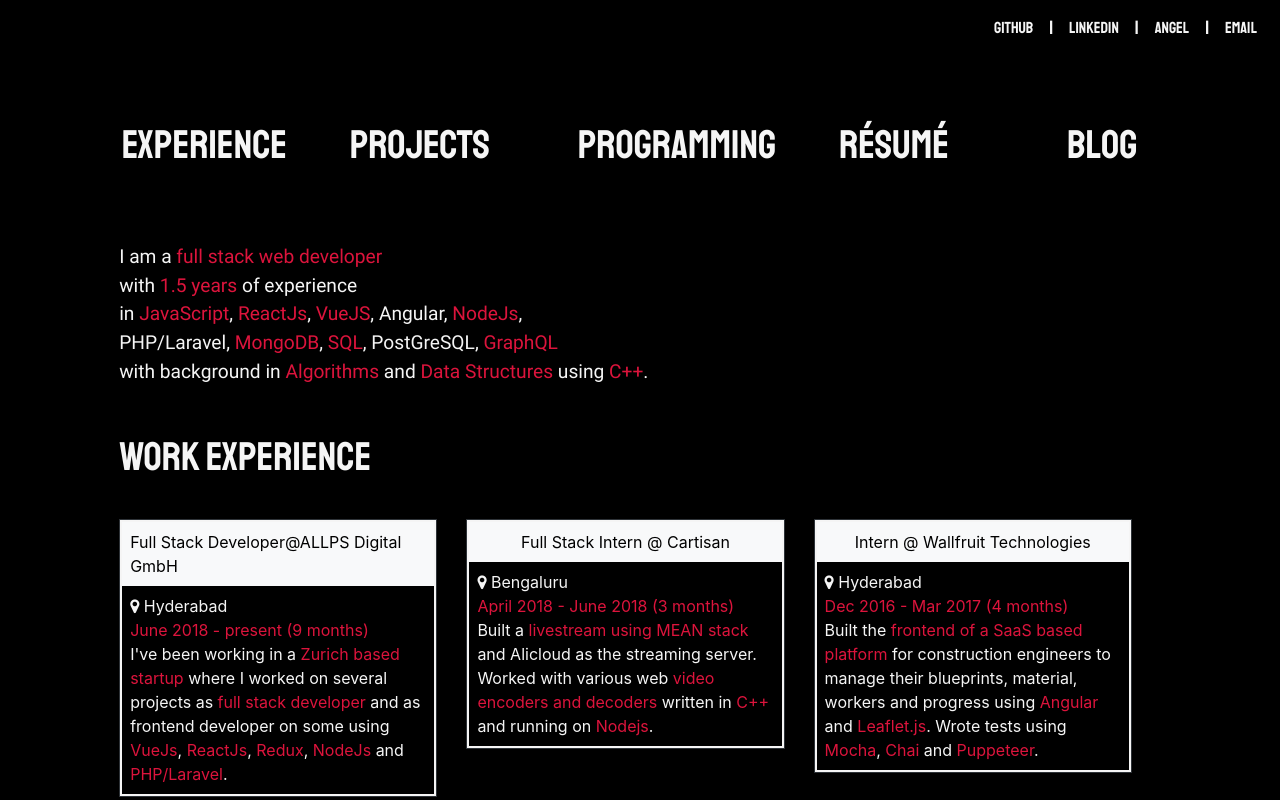
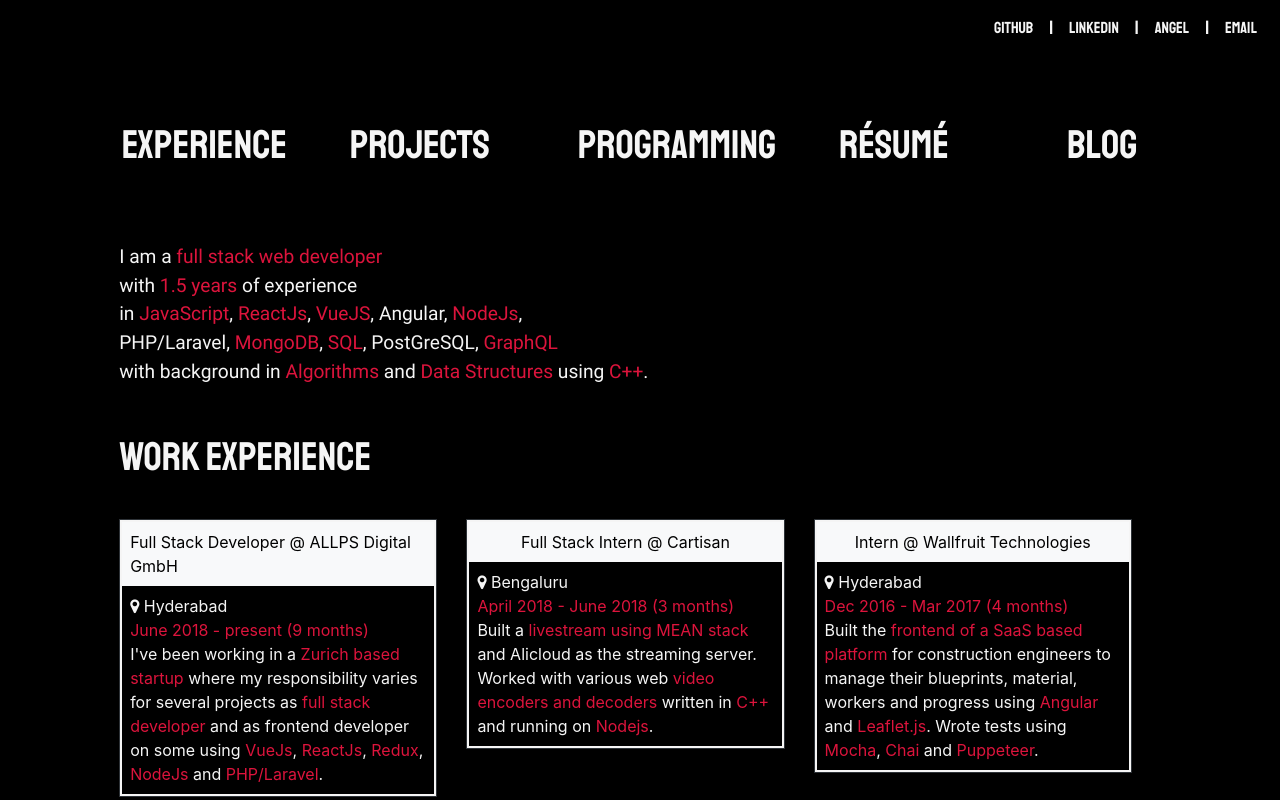
Before and after one commit to strcoder4007/theTownCenter, an Angular app: page / in a window 1280 px wide. Shown: the top 800 px of the page. Built offline with nearby package versions, Linux system fonts and the light colour scheme.

Commit message:
writeup improvements

```diff
--- a/src/app/home/home.component.html
+++ b/src/app/home/home.component.html
@@ -14,11 +14,11 @@
         <div class="col-12 col-sm-11 bg-dark card p-0">
           <div class="card-body bg-black p-0 bg-">
             <div class="row gutter-0 w-100 bg-light d-flex justify-content-around">
-              <p class="smallFont is-secondary Roboto m-0 p-2 align-self-center">Full Stack Developer@ALLPS Digital GmbH</p>
+              <p class="smallFont is-secondary Roboto m-0 p-2 align-self-center">Full Stack Developer @ ALLPS Digital GmbH</p>
             </div>
             <p class="card-text p-2 is-primary smallFont"><i class="fa fa-map-marker"></i>&nbsp;Hyderabad<br>
               <span class="text-crimson">June 2018 - present (9 months)</span><br>
-              I've been working in a <span class="text-crimson">Zurich based startup</span> where I worked on several projects as <span class="text-crimson">full stack developer</span> and as frontend developer on some using <span class="text-crimson">VueJs</span>, <span class="text-crimson">ReactJs</span>, <span class="text-crimson">Redux</span>, <span class="text-crimson">NodeJs</span> and <span class="text-crimson">PHP/Laravel</span>.
+              I've been working in a <span class="text-crimson">Zurich based startup</span> where my responsibility varies for several projects as <span class="text-crimson">full stack developer</span> and as frontend developer on some using <span class="text-crimson">VueJs</span>, <span class="text-crimson">ReactJs</span>, <span class="text-crimson">Redux</span>, <span class="text-crimson">NodeJs</span> and <span class="text-crimson">PHP/Laravel</span>.
             </p>
           </div>
         </div>
```
